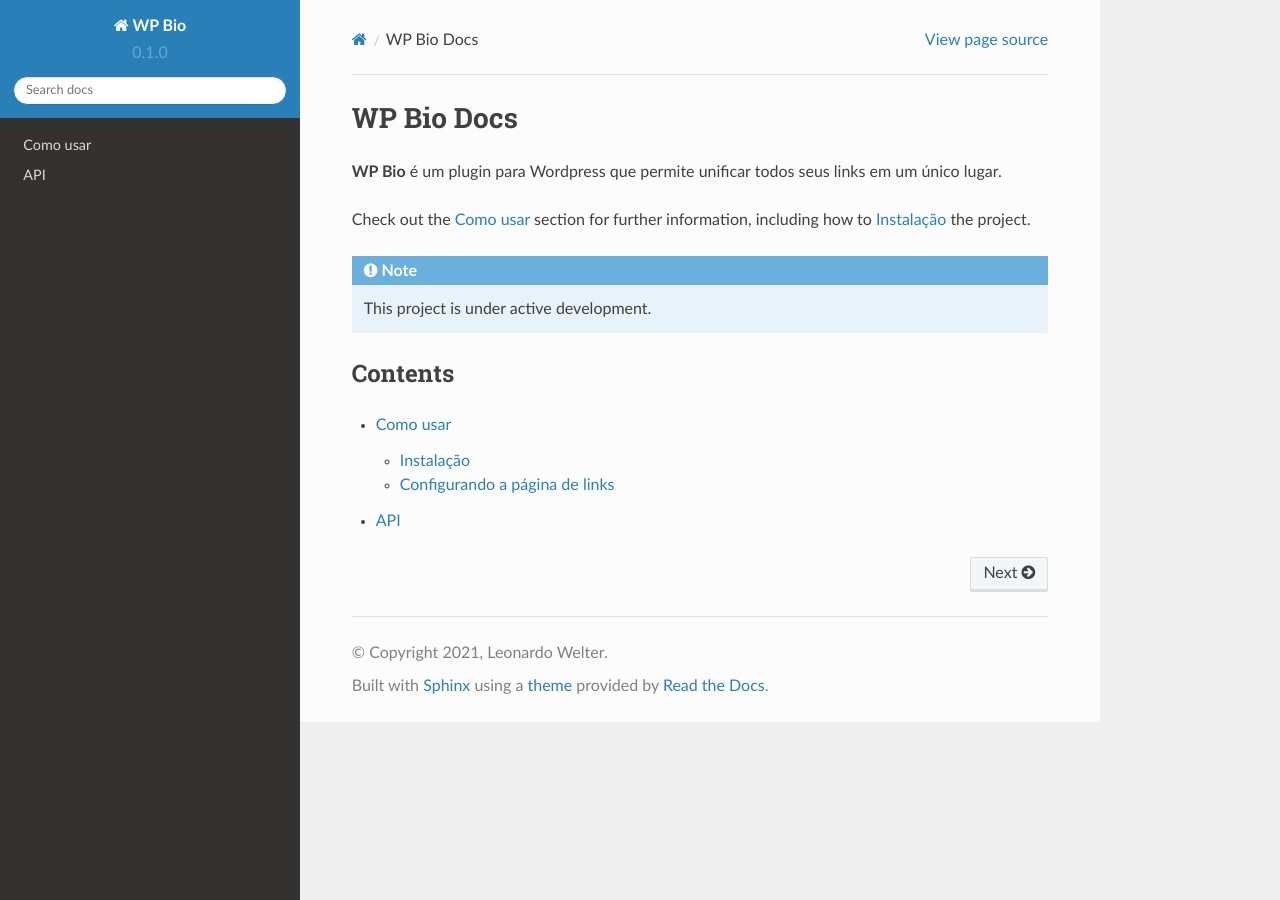
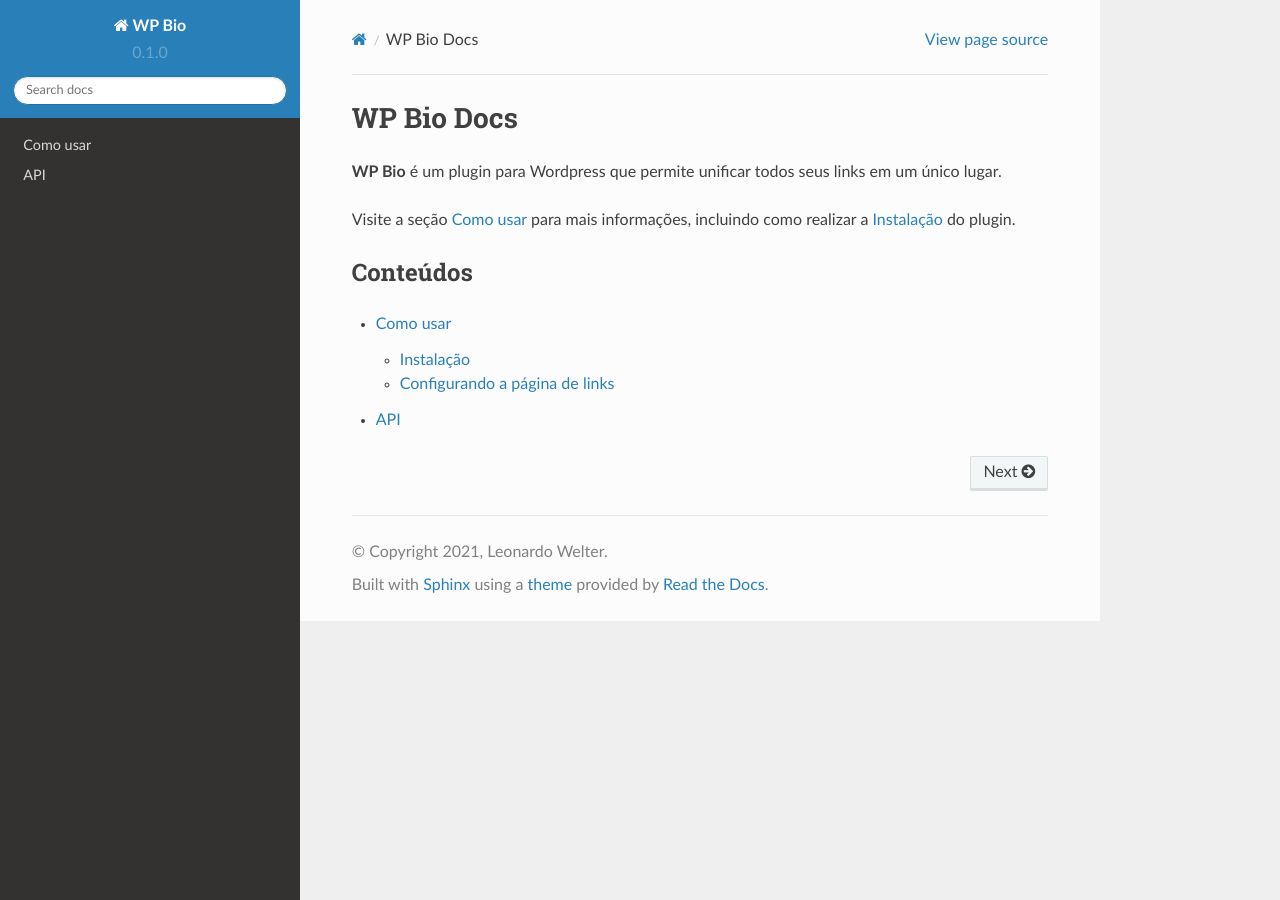
Before and after one commit to LeonardoWelter/wpbiodocs, a Sphinx documentation site: the page built from docs/source/index.rst, in a window 1280 px wide. Built offline with Sphinx 7.4.7 and the Read the Docs theme 2.0.0, drawn with Linux system fonts in a browser that asks for light colours.

Commit message:
* Finish index page

```diff
--- a/docs/source/index.rst
+++ b/docs/source/index.rst
@@ -3,14 +3,10 @@
 
 **WP Bio** é um plugin para Wordpress que permite unificar todos seus links em um único lugar.
 
-Check out the :doc:`usage` section for further information, including
-how to :ref:`installation` the project.
+Visite a seção :doc:`usage` para mais informações, incluindo como realizar a :ref:`installation` do plugin.
 
-.. note::
 
-   This project is under active development.
-
-Contents
+Conteúdos
 --------
 
 .. toctree::
```
